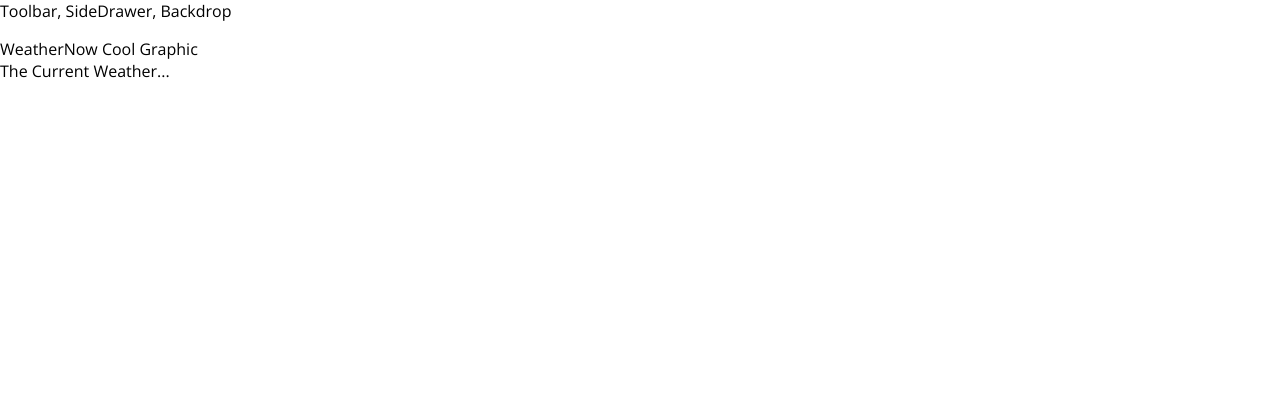
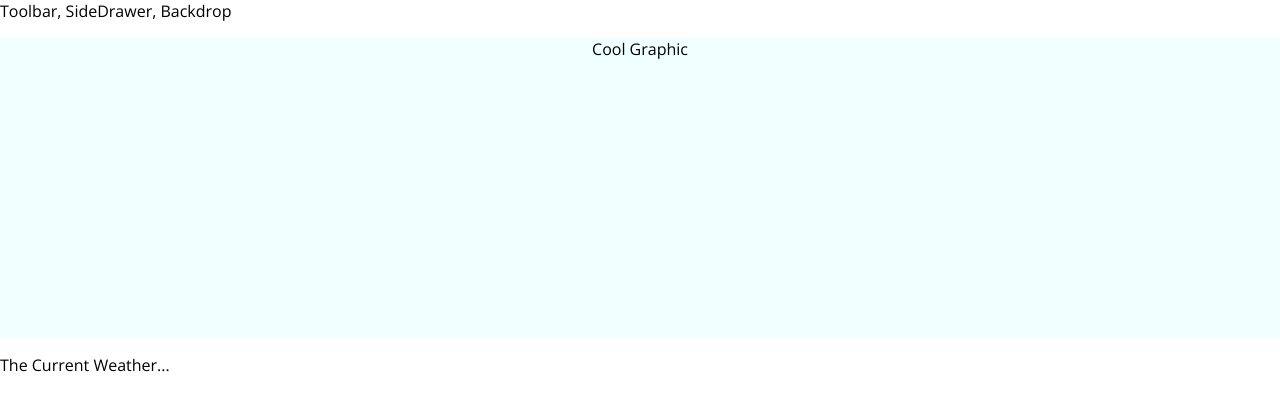
Before and after one commit to sjfox26/weather-app-react, a React app: page / in a window 1280 px wide. Shown: the top 410 px of the page. Built offline with nearby package versions, Linux system fonts and the light colour scheme.

Commit message:
update layout container

```diff
--- a/src/containers/WeatherNow/WeatherNow.js
+++ b/src/containers/WeatherNow/WeatherNow.js
@@ -6,7 +6,6 @@ class WeatherNow extends Component {
     render () {
         return (
             <Aux>
-                <div>WeatherNow Cool Graphic</div>
                 <div>The Current Weather...</div>
             </Aux>
 
--- a/src/hoc/Layout/Layout.css
+++ b/src/hoc/Layout/Layout.css
@@ -1,3 +1,11 @@
 .Content {
     margin-top: 16px;
 }
+
+.Graphic {
+    margin-top: 16px;
+    width: 100%;
+    height: 300px;
+    text-align: center;
+    background-color: azure;
+}
--- a/src/hoc/Layout/Layout.js
+++ b/src/hoc/Layout/Layout.js
@@ -8,6 +8,7 @@ class Layout extends Component {
         return (
             <Aux>
                 <div>Toolbar, SideDrawer, Backdrop</div>
+                <div className={classes.Graphic}>Cool Graphic</div>
                 <main className={classes.Content}>
                     {this.props.children}
                 </main>
```
